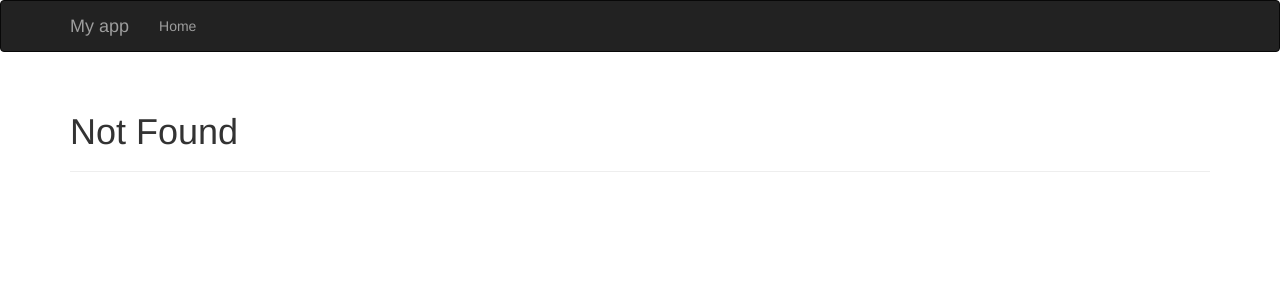
After one commit to a-serhii/my_attempt_flask, a Flask app: template templates/404.html in a window 1280 px wide. The commit adds this page. Shown: the top 300 px of the page. Run offline with Flask 2, Linux system fonts and the light colour scheme; the template is opened without the code that fills it, so the values that code supplies are empty; some libraries are stand-ins or nearby versions.

Commit message:
add 404 and 500 errors

```diff
--- a/app.py
+++ b/app.py
@@ -33,5 +33,15 @@ def habr():
     return redirect('https://habrahabr.ru/')
 
 
+@app.errorhandler(404)
+def page_not_found(e):
+    return render_template('404.html'), 404
+
+
+@app.errorhandler(500)
+def internal_server_error(e):
+    return render_template('500.html'), 500
+
+
 if __name__ == '__main__':
     app.run(debug=True)
--- /dev/null
+++ b/templates/404.html
@@ -0,0 +1,9 @@
+{% extends 'base.html' %}
+
+{% block title %}My app - Page Not Found{% endblock %}
+
+{% block page_content %}
+<div class="page-header">
+    <h1>Not Found</h1>
+</div>
+{% endblock %}
--- a/templates/base.html
+++ b/templates/base.html
@@ -1,18 +1,30 @@
-<!DOCTYPE html>
-<html lang="en">
-<head>
-    {% block head %}
-    <meta charset="UTF-8">
-    <title> {% block title %} {% endblock %} - My application </title>
-    {% endblock %}
-    <style>
-        body{
-            color: red;;
-        }
-    </style>
-</head>
-<body>
-    {% block body %}
-    {% endblock %}
-</body>
-</html>
+{% extends "bootstrap/base.html" %}
+
+{% block title %}Title{% endblock %}
+
+{% block navbar %}
+<div class="navbar navbar-inverse" role="navigation">
+    <div class="container">
+        <div class="navbar-header">
+            <button type="button" class="navbar-toggle" data-toggle="collapse" data-target=".navbar-collapse">
+                <span class="sr-only">Toggle navigation</span>
+                <span class="icon-bar"></span>
+                <span class="icon-bar"></span>
+                <span class="icon-bar"></span>
+            </button>
+            <a class="navbar-brand" href="/">My app</a>
+        </div>
+        <div class="navbar-collapse collapse">
+            <ul class="nav navbar-nav">
+                <li><a href="/">Home</a></li>
+            </ul>
+        </div>
+    </div>
+</div>
+{% endblock %}
+
+{% block content %}
+<div class="container">
+    {% block page_content %} {% endblock %}
+</div>
+{% endblock %}
```
Also changed, not shown: templates/500.html (added, +9 -0 lines), templates/user.html (+5 -29 lines).
